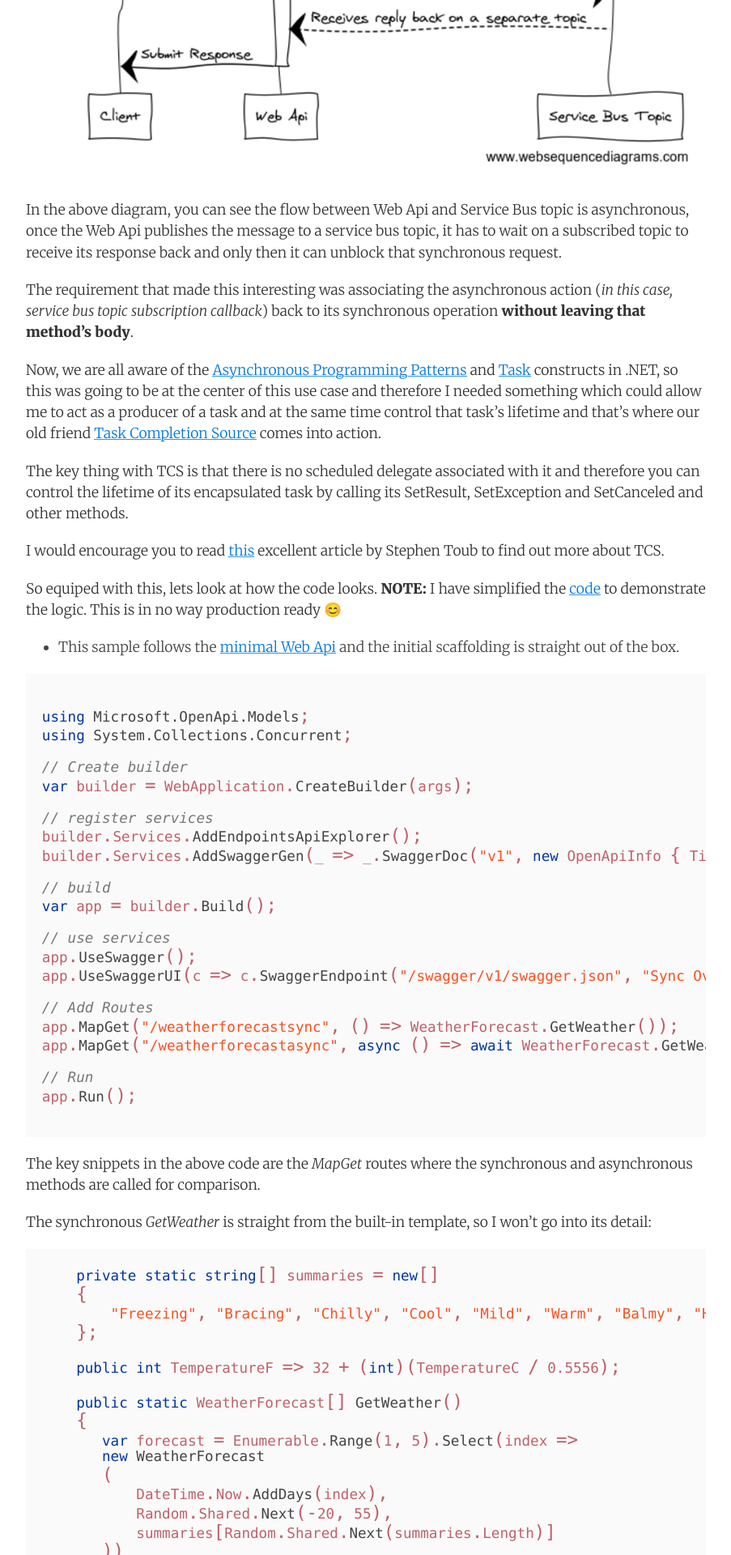
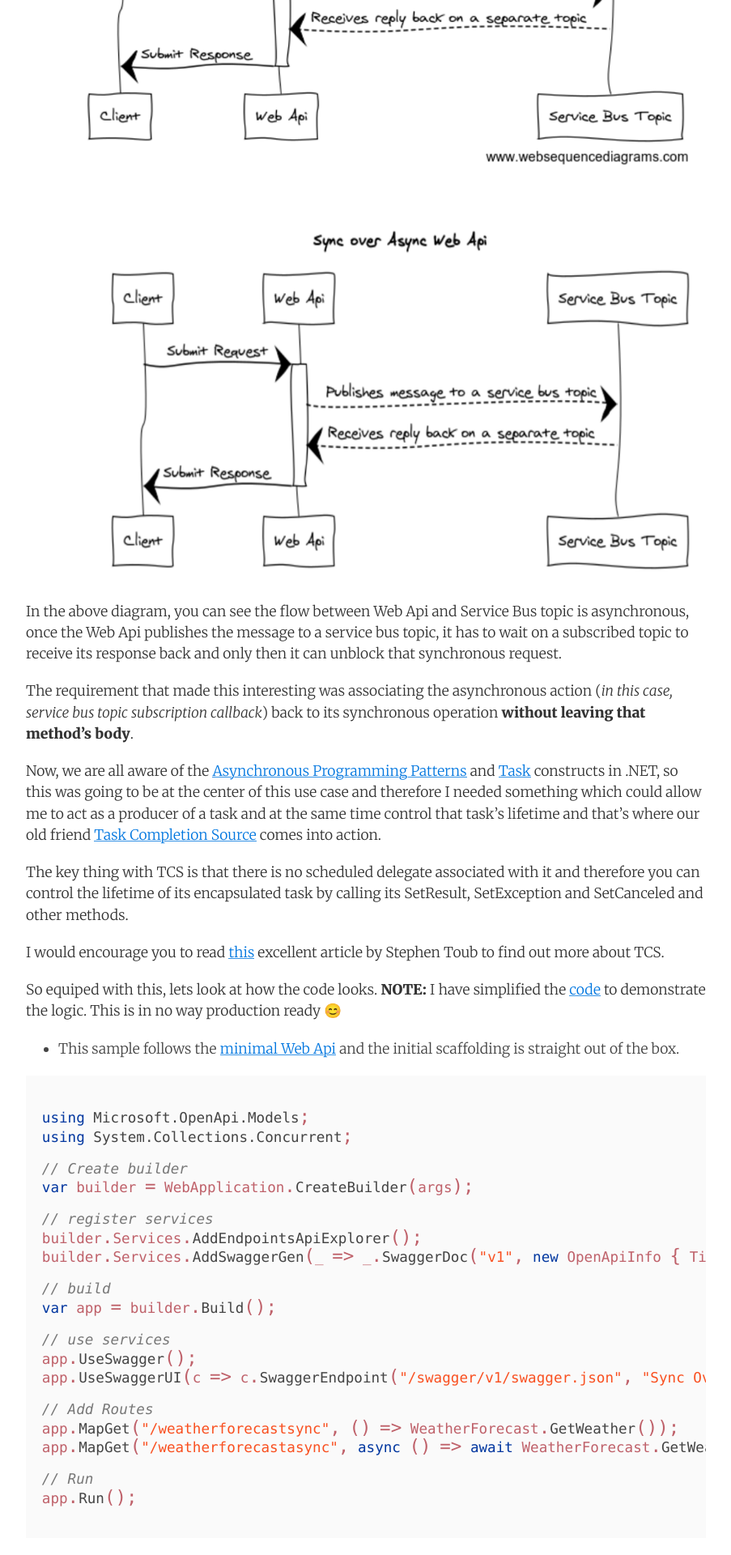
Before and after one commit to AdiThakker/AdiThakker.github.io, a Jekyll site: the page built from _posts/2022-01-14-Sync-over-Async-WebApi.md, in a window 1280 px wide. Shown: the part 619-2539 px from the top of the page at 81% size, without its empty margins (188-1091 px from the left). Built offline with Jekyll 4.4.1, drawn with Linux system fonts in a browser that asks for light colours; nearby versions of some CDN libraries; comment, search, counter and statistics services are not loaded.

Commit message:
testing broken image

```diff
--- a/_posts/2022-01-14-Sync-over-Async-WebApi.md
+++ b/_posts/2022-01-14-Sync-over-Async-WebApi.md
@@ -13,6 +13,8 @@ Confused? I think the following diagram explains the use case:
 
 
 ![Setup]({{site.url}}/images/sync-over-async.png)
+
+![Setup]({{site.url}}/images/sync.png)
 
 In the above diagram, you can see the flow between Web Api and Service Bus topic is asynchronous, once the Web Api publishes the message to a service bus topic, it has to wait on a subscribed topic to receive its response back and only then it can unblock that synchronous request.
 
```
Also changed, not shown: images/sync.png (added).
